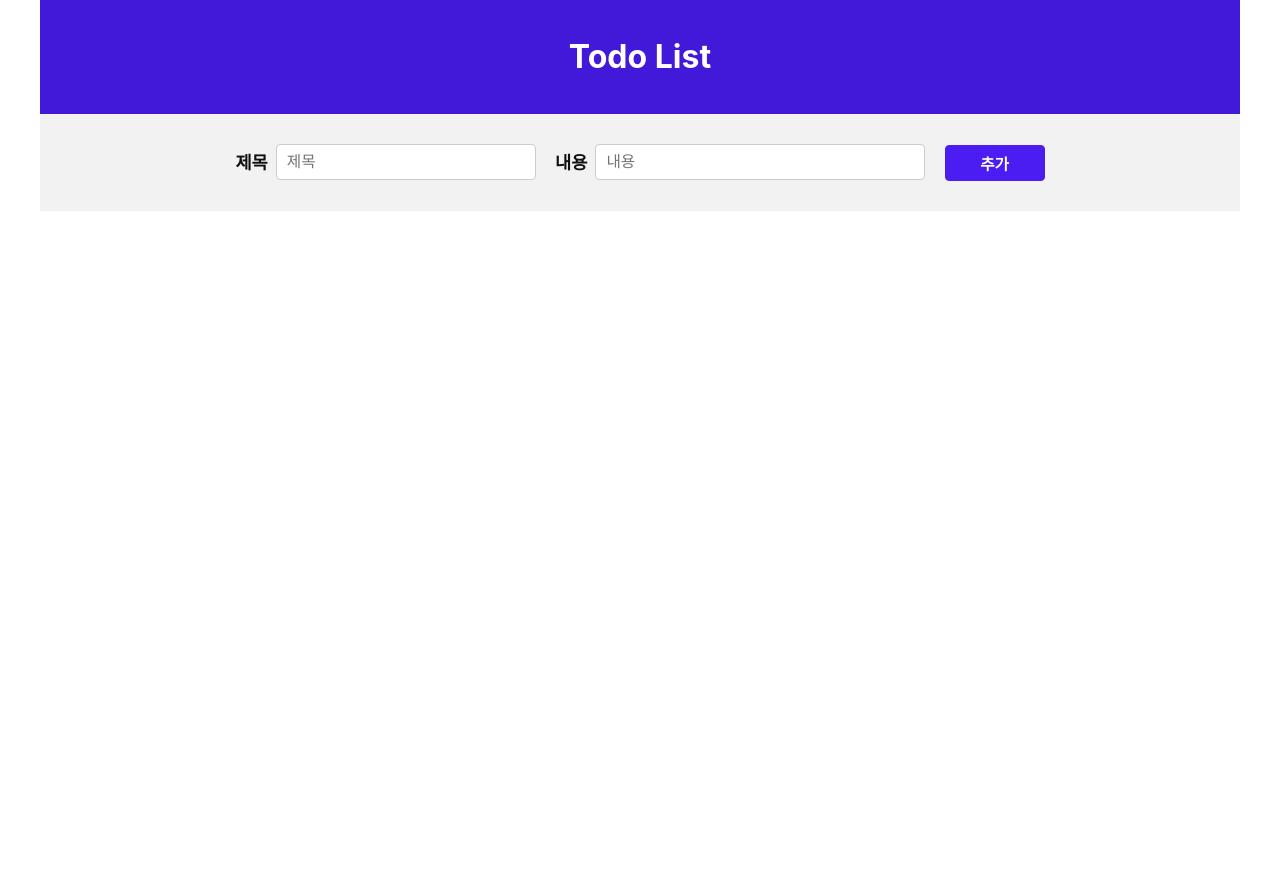
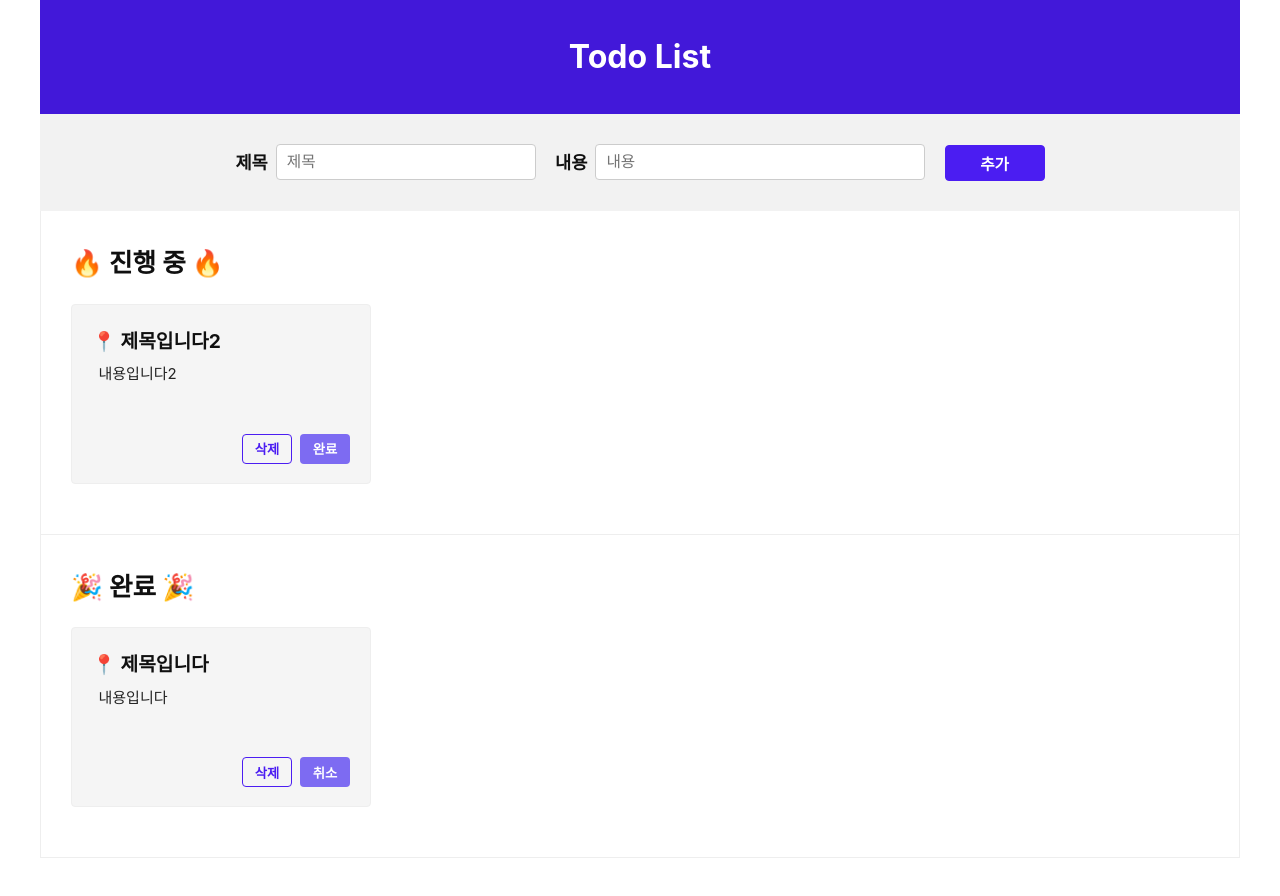
Before and after one commit to yujleee/redux-todo, a React (Create React App) app: page / in a window 1280 px wide. Before the commit the page ends 800 px from the top, so only its background shows below. Built offline with nearby package versions, Linux system fonts and the light colour scheme.

Commit message:
✨ TodoList, TodoItem 컴포넌트 추가

```diff
--- a/src/App.jsx
+++ b/src/App.jsx
@@ -2,6 +2,7 @@ import Container from './components/Container';
 import GlobalStyle from './components/GlobalStyle';
 import Header from './components/header/Header';
 import TodoForm from './components/todoForm/todoForm';
+import TodoList from './components/todoList/TodoList';
 
 function App() {
   return (
@@ -10,6 +11,8 @@ function App() {
       <Container>
         <Header />
         <TodoForm />
+        <TodoList isActive={true} />
+        <TodoList isActive={false} />
       </Container>
     </>
   );
--- /dev/null
+++ b/src/components/todoItem/Buttons.jsx
@@ -0,0 +1,7 @@
+import { Button } from './style';
+
+const Buttons = ({ name, type }) => {
+  return <Button type={type}>{name}</Button>;
+};
+
+export default Buttons;
--- /dev/null
+++ b/src/components/todoItem/TodoItem.jsx
@@ -0,0 +1,17 @@
+import Buttons from './Buttons';
+import { TodoItemWrap, Title, Text, ButtonWrap } from './style';
+
+const TodoItem = ({ item }) => {
+  return (
+    <TodoItemWrap>
+      <Title>📍 {item.title}</Title>
+      <Text>{item.content}</Text>
+      <ButtonWrap>
+        <Buttons id={item.id} type={'delete'} name={'삭제'} />
+        <Buttons id={item.id} type={'done'} name={item.isDone ? '취소' : '완료'} />
+      </ButtonWrap>
+    </TodoItemWrap>
+  );
+};
+
+export default TodoItem;
--- /dev/null
+++ b/src/components/todoItem/style.js
@@ -0,0 +1,80 @@
+import styled from 'styled-components';
+
+export const TodoItemWrap = styled.li`
+  width: 300px;
+  height: 180px;
+  padding: 20px;
+  background-color: #f5f5f5;
+  border: 1px solid #eee;
+  border-radius: 4px;
+  margin: 0 1rem 1rem 0;
+`;
+
+export const Title = styled.h1`
+  width: 100%;
+  font-size: 1.2rem;
+  white-space: nowrap;
+  overflow: hidden;
+  text-overflow: ellipsis;
+`;
+
+export const Text = styled.p`
+  height: 50px;
+  margin: 4px 0 1.4rem;
+  padding: 0 0.4rem;
+  overflow: ${(props) => props.isEdit ?? 'hidden'};
+  text-overflow: ${(props) => props.isEdit ?? 'ellipsis'};
+  display: -webkit-box;
+  -webkit-line-clamp: ${(props) => props.isEdit ?? '2'};
+  -webkit-box-orient: vertical;
+  color: #232323;
+  font-size: 0.94rem;
+
+  textarea {
+    padding-right: 0;
+    width: 100%;
+    border: 1px solid #ccc;
+    border-radius: 4px;
+    font-size: 0.94rem;
+    padding: 10px;
+  }
+`;
+
+export const More = styled.span`
+  position: absolute;
+  left: 0;
+  bottom: 2px;
+  font-size: 0.94rem;
+  color: #7d6bf2;
+  cursor: pointer;
+
+  &:hover {
+    font-weight: 700;
+    color: #4b1df2;
+  }
+`;
+
+export const ButtonWrap = styled.div`
+  position: relative;
+  display: flex;
+  justify-content: flex-end;
+  align-items: center;
+`;
+
+export const Button = styled.button`
+  // 버튼 타입이 done(완료)일때만 다르게 스타일 적용
+  width: 50px;
+  height: 30px;
+  font-weight: 600;
+  background-color: ${(props) => (props.type === 'done' ? '#7d6bf2' : 'transparent')};
+  border: ${(props) => (props.type === 'done' ? 'none' : '1px solid #4B1DF2')};
+  color: ${(props) => (props.type === 'done' ? '#fff' : '#4B1DF2')};
+  border-radius: 4px;
+  margin-right: ${(props) => (props.type === 'done' ? '0' : '8px')};
+
+  &:hover {
+    color: ${(props) => (props.type === 'done' ? '#fff' : '#4218d9')};
+    background-color: ${(props) => (props.type === 'done' ? '#4218d9' : '#transparent')};
+    border: ${(props) => (props.type === 'done' ? 'none' : '1px solid #4218d9')};
+  }
+`;
--- /dev/null
+++ b/src/components/todoList/TodoList.jsx
@@ -0,0 +1,25 @@
+import TodoItem from '../todoItem/TodoItem';
+import { TodoListWrap, TodoTitle, List } from './style';
+
+const TodoList = ({ isActive }) => {
+  const todos = [
+    { id: 1, title: '제목입니다', content: '내용입니다', isDone: true },
+    { id: 2, title: '제목입니다2', content: '내용입니다2', isDone: false },
+  ];
+
+  // isActive에 따라 진행중, 완료중 나누어 렌더링
+  return (
+    <TodoListWrap>
+      <TodoTitle>{isActive ? '🔥 진행 중 🔥' : '🎉 완료 🎉'}</TodoTitle>
+      <List>
+        {todos
+          .filter((item) => item.isDone === !isActive)
+          .map((item) => (
+            <TodoItem key={item.id} item={item} />
+          ))}
+      </List>
+    </TodoListWrap>
+  );
+};
+
+export default TodoList;
--- /dev/null
+++ b/src/components/todoList/style.js
@@ -0,0 +1,24 @@
+import styled from 'styled-components';
+
+export const TodoListWrap = styled.section`
+  width: 100%;
+  padding: 30px;
+  border: 1px solid #eee;
+  border-top: none;
+
+  :last-child {
+    margin-bottom: 40px;
+  }
+`;
+
+export const TodoTitle = styled.h1`
+  font-size: 1.6rem;
+  margin-bottom: 1.2rem;
+`;
+
+export const List = styled.ul`
+  display: flex;
+  justify-content: flex-start;
+  flex-wrap: wrap;
+  min-height: 200px;
+`;
```
